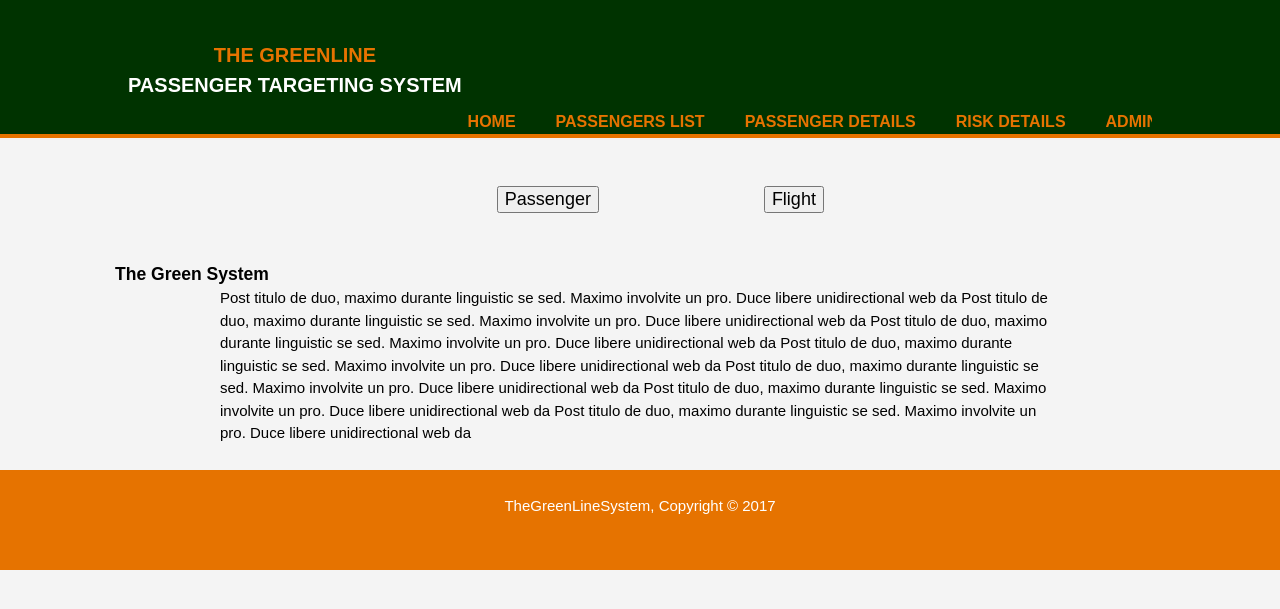
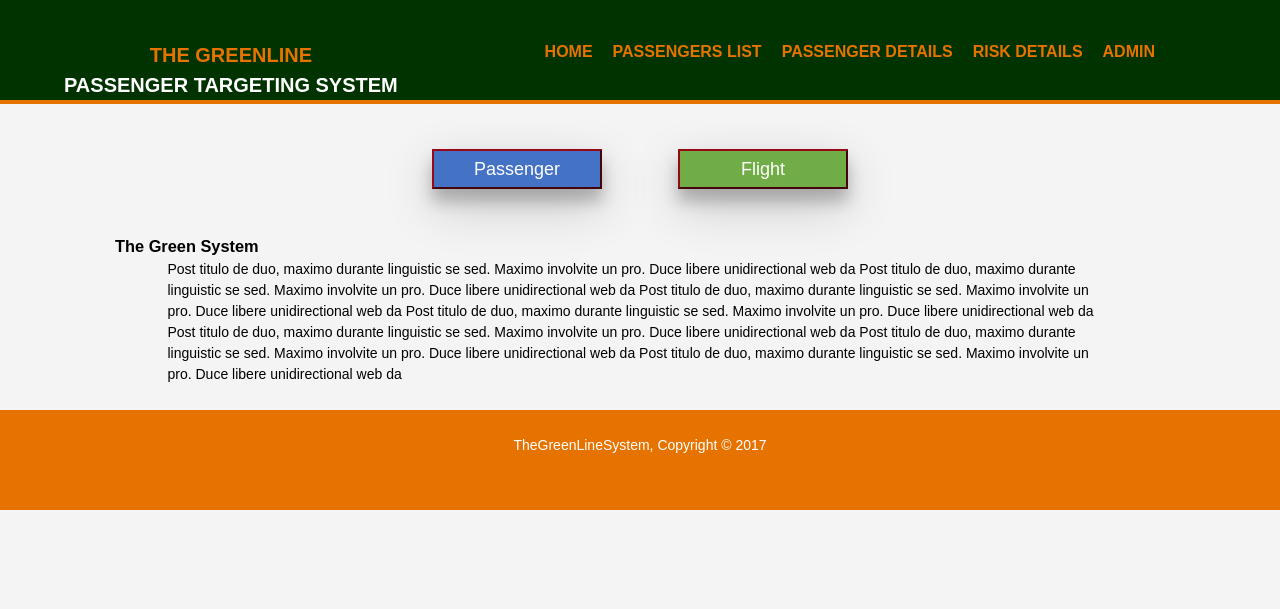
Before and after one commit to StaffsMSC-ASD/ProjectPTS, a PHP site: page /index.html in a window 1280 px wide. Shown: the top 609 px of the page. Run offline with PHP 8.4, Linux system fonts and the light colour scheme.

Commit message:
Add files via upload

```diff
--- a/siteCode/HomePage.css
+++ b/siteCode/HomePage.css
@@ -10,13 +10,15 @@ article, aside, figure, footer, header, hgroup,
 menu, nav, section { display: block; }
 
 body {
-    font: 15px/1.5  Arial, Helvetica, sans-serif;
 	padding: 0;
 	margin: 0;
 	background-color: #f4f4f4;
+	font-family: Arial, Helvetica, sans-serif;
+	font-size: 14px;
+	line-height: 1.5;
 }
 .container {
-    width: 80%;
+	width: 90%;
 	margin: auto;
 	overflow: hidden;
 
@@ -54,7 +56,10 @@ header a {
 header li {
 	float: left;
 	display: inline;
-    padding: 0 20px 0 20px
+	padding-top: 0;
+	padding-right: 10px;
+	padding-bottom: 0;
+	padding-left: 10px;
 }
 
 header #branding {
@@ -103,6 +108,34 @@ header a:hover {
     width: 1050px;
     margin: 0 auto;
 
+}
+.btn.btn-flight {
+    box-shadow: 0 12px 16px 0 rgba(0,0,0,0.24), 0 17px 50px 0 rgba(0,0,0,0.19);
+    width:170px;
+	height:40px;
+	background-color: #70ad47;
+    color: #ffffff;
+    border-color: #970917;
+    opacity: 1;
+    filter: alpha(opacity=100);
+}
+	.btn.btn-flight:hover, .btn.btn-flight:focus, .btn.btn-flight:active, .btn.btn-flight.active{
+    background-color: #777777;
+    color: #FFFFFF;
+	}
+.btn.btn-pass {
+    box-shadow: 0 12px 16px 0 rgba(0,0,0,0.24), 0 17px 50px 0 rgba(0,0,0,0.19);
+    width:170px;
+	height:40px;
+	background-color: #4472c4;
+    color: #ffffff;
+    border-color: #970917;
+    opacity: 1;
+    filter: alpha(opacity=100);
+}
+	.btn.btn-pass:hover, .btn.btn-pass:focus, .btn.btn-pass:active, .btn.btn-pass.active{
+    background-color: #777777;
+    color: #FFFFFF;
 	}
 .btn.btn-fill {
     box-shadow: 0 12px 16px 0 rgba(0,0,0,0.24), 0 17px 50px 0 rgba(0,0,0,0.19);
```
Lines whose indentation alone changed are shown as unchanged.
